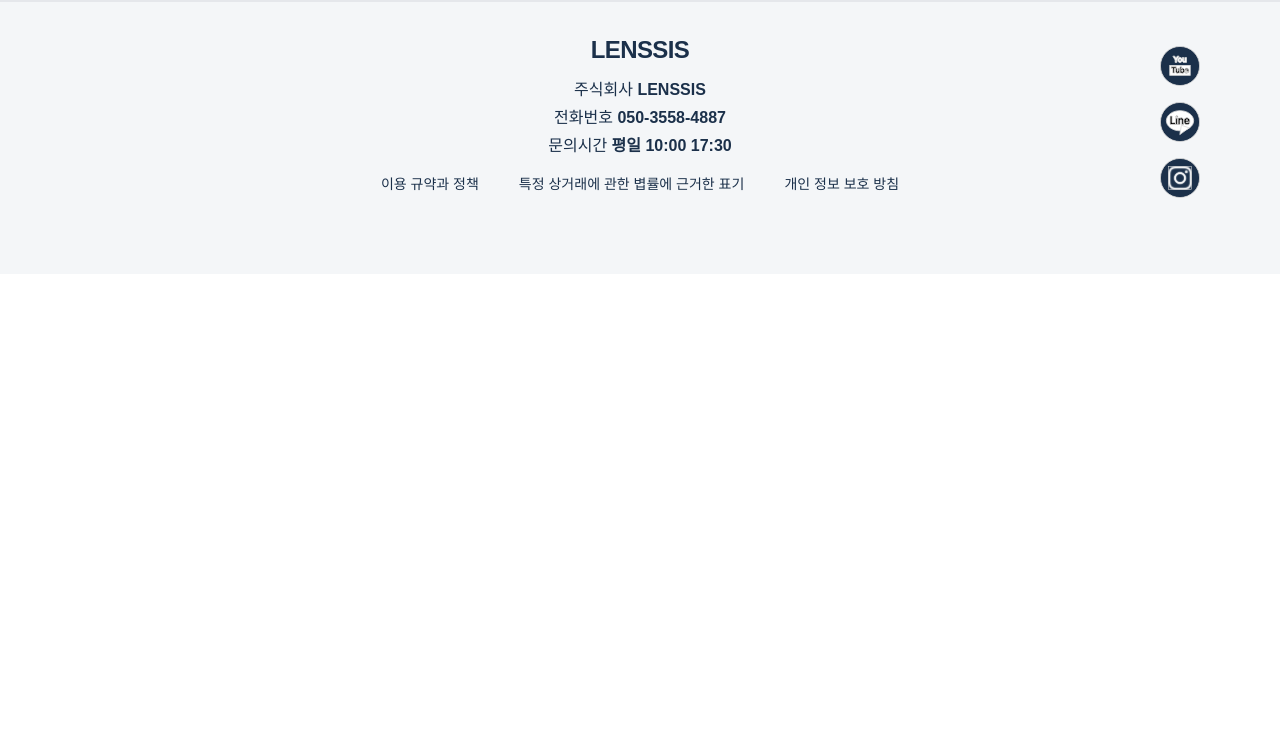
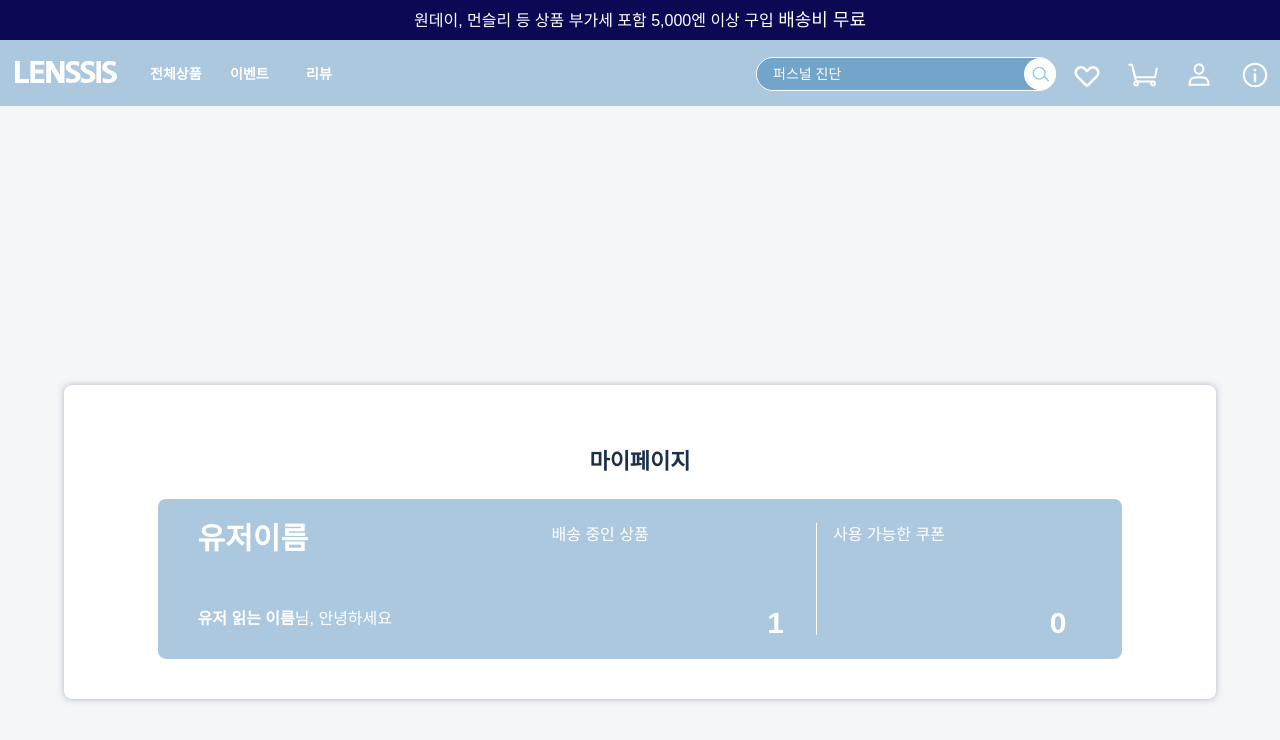
Before and after one commit to davidktlee/FinalProject-FE-Client, a React (Vite) app: page /mypage in a window 1280 px wide. Shown: the top 740 px of the page. Built offline with nearby package versions, Linux system fonts and the light colour scheme; a web font is replaced by a local one.

Commit message:
feat: 마이페이지 배너컴포넌트 퍼블리싱

```diff
--- a/src/components/auth/hooks/useUser.tsx
+++ b/src/components/auth/hooks/useUser.tsx
@@ -41,7 +41,7 @@ export const useUser = () : UseUser => {
 
   const updateUser = (newUser:UserDataType):void => {
     // get new token
-    queryClient.fetchQuery(queryKeys.user)
+    queryclient.setQueryData(queryKeys.user,newUser)
   }
 
   const clearUser = () => {
--- a/src/components/mypage/Mypage.tsx
+++ b/src/components/mypage/Mypage.tsx
@@ -1,10 +1,14 @@
 import React from 'react';
+import PageLayout from '../common/ui/PageLayout';
+import MypageBanner from './MypageBanner';
 
 const Mypage = () => {
   return (
-    <div>
-
-    </div>
+    <PageLayout title='마이페이지' isTitleVisible={true} layoutWidth="[90%]">
+      <div className='w-[90%] mx-auto'>
+      <MypageBanner />
+      </div>
+    </PageLayout>
   );
 };
 
--- /dev/null
+++ b/src/components/mypage/MypageBanner.tsx
@@ -0,0 +1,22 @@
+import React from 'react';
+
+const MypageBanner = () => {
+  return (
+    <div className='mx-auto flex items-center h-[160px] justify-between bg-[#ABC8DF] text-white px-10 rounded-lg'>
+        <div className='flex flex-col h-full justify-around w-[40%]'>
+          <p className='font-bold text-[30px]'>유저이름</p>
+          <p className=''><span className='font-semibold'>유저 읽는 이름</span>님, 안녕하세요</p>
+        </div>
+        <div className='flex flex-col items-stretch h-[70%] justify-between w-[30%] pr-8 border-r border-solid border-white '>
+          <p>배송 중인 상품</p>
+          <p className='text-right font-bold text-[30px]'>1</p>
+        </div>
+        <div className='flex flex-col items-stretch  h-[70%] justify-between w-[30%] px-4'>
+          <p>사용 가능한 쿠폰</p>
+          <p className='text-right font-bold text-[30px]'>0</p>
+        </div>
+      </div>
+  );
+};
+
+export default MypageBanner;
```
